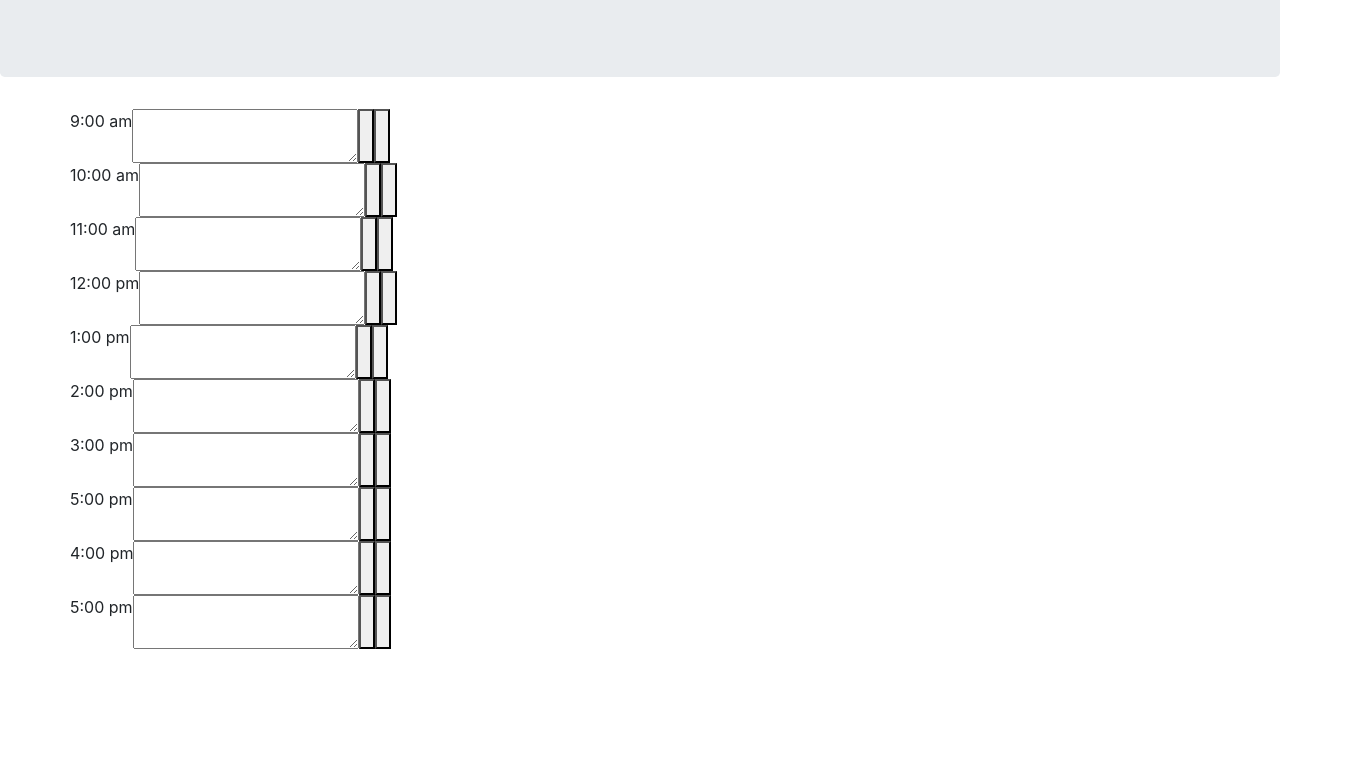
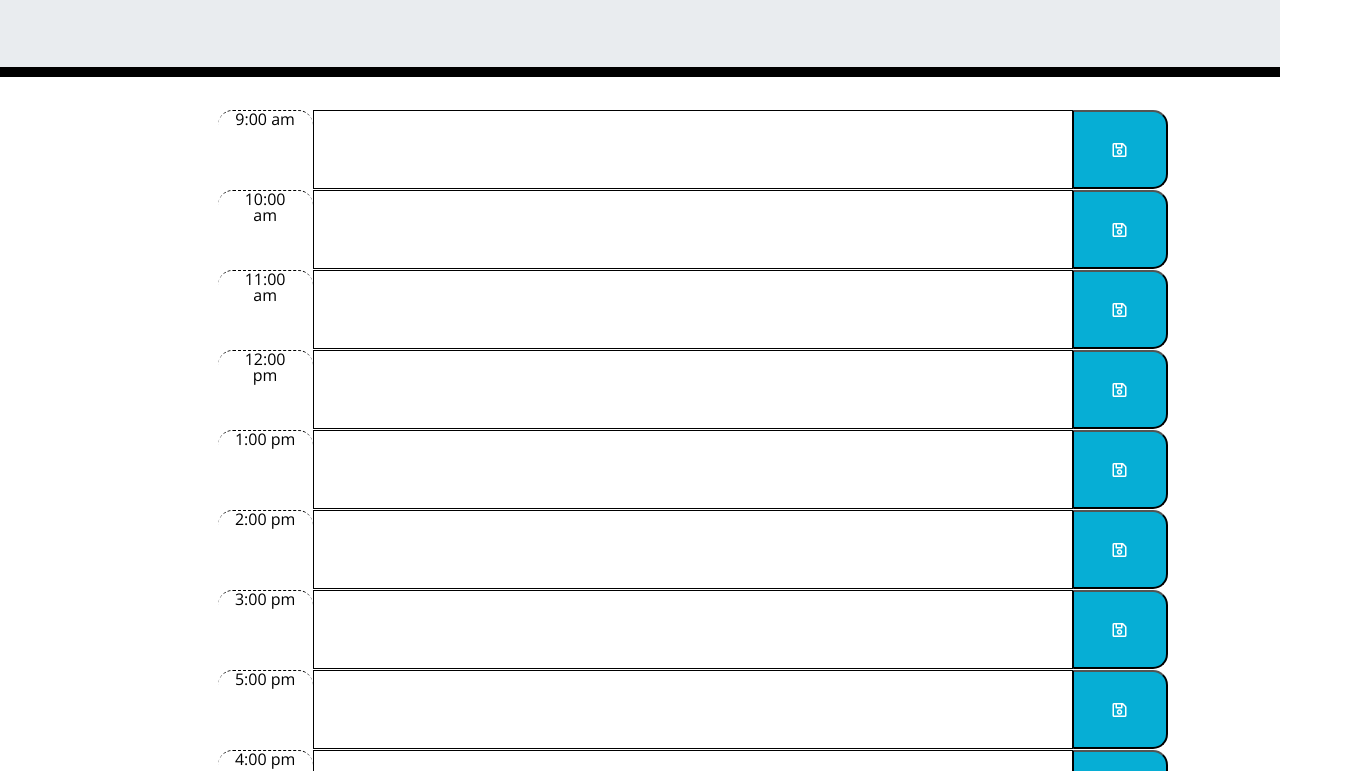
Before and after one commit to MatthewSonger/work-day-scheduler, a plain HTML site: page index.html in a window 1280 px wide. Shown: the part 191-962 px from the top of the page, 1358 px wide, since content can reach past the window. Before the commit the page ends 840 px from the top, so only its background shows below. Drawn offline with nearby package versions, Linux system fonts and the light colour scheme.

Commit message:
add boostrap and custom css

```diff
--- a/assets/css/styles.css
+++ b/assets/css/styles.css
@@ -6,7 +6,7 @@ body {
 
   textarea{
     background: transparent;
-    border: none;
+    border: 1px solid black;
     resize: none;
     color: #000000;
     border-left: 1px solid black;
@@ -15,14 +15,17 @@ body {
 
   .jumbotron {
     text-align: center;
-    background-color: transparent;
-    color: black;
+    color: rgb(8, 8, 8);
     border-radius: 0;
     border-bottom: 10px solid black;
   }
 
   .description{
     white-space: pre-wrap;
+  }
+
+  .container {
+    margin-left: 17%;
   }
 
   .time-block{
--- a/index.html
+++ b/index.html
@@ -18,7 +18,7 @@
       href="https://fonts.googleapis.com/css?family=Open+Sans&display=swap"
       rel="stylesheet"
     />
-    <link rel="stylesheet" href="style.css" />
+    <link rel="stylesheet" href="./assets/css/styles.css" />
     <title>Work Day Scheduler</title>
   </head>
 
@@ -32,73 +32,63 @@
       <!-- Timeblocks go here -->
 
       <div class="row">
-        <div>9:00 am</div>
-        <textarea></textarea>
-        <button><i></i></button>
-        <button><i></i></button>
+        <div class="col-1 hour time-block">9:00 am</div>
+        <textarea class="col-8 input"></textarea>
+        <button class="col-1 saveBtn"><i class="far fa-save"></i></button>
       </div>
 
       <div class="row">
-        <div>10:00 am</div>
-        <textarea></textarea>
-        <button><i></i></button>
-        <button><i></i></button>
+        <div class="col-1 hour time-block">10:00 am</div>
+        <textarea class="col-8 input"></textarea>
+        <button class="col-1 saveBtn"><i class="far fa-save"></i></button>
       </div>
 
       <div class="row">
-        <div>11:00 am</div>
-        <textarea></textarea>
-        <button><i></i></button>
-        <button><i></i></button>
+        <div class="col-1 hour time-block">11:00 am</div>
+        <textarea class="col-8 input"></textarea>
+        <button class="col-1 saveBtn"><i class="far fa-save"></i></button>
       </div>
 
       <div class="row">
-        <div>12:00 pm</div>
-        <textarea></textarea>
-        <button><i></i></button>
-        <button><i></i></button>
+        <div class="col-1 hour time-block">12:00 pm</div>
+        <textarea class="col-8 input"></textarea>
+        <button class="col-1 saveBtn"><i class="far fa-save"></i></button>
       </div>
 
       <div class="row">
-        <div>1:00 pm</div>
-        <textarea></textarea>
-        <button><i></i></button>
-        <button><i></i></button>
+        <div class="col-1 hour time-block">1:00 pm</div>
+        <textarea class="col-8 input"></textarea>
+        <button class="col-1 saveBtn"><i class="far fa-save"></i></button>
       </div>
 
       <div class="row">
-        <div>2:00 pm</div>
-        <textarea></textarea>
-        <button><i></i></button>
-        <button><i></i></button>
+        <div class="col-1 hour time-block">2:00 pm</div>
+        <textarea class="col-8 input"></textarea>
+        <button class="col-1 saveBtn"><i class="far fa-save"></i></button>
       </div>
 
       <div class="row">
-        <div>3:00 pm</div>
-        <textarea></textarea>
-        <button><i></i></button>
-        <button><i></i></button>
+        <div class="col-1 hour time-block">3:00 pm</div>
+        <textarea class="col-8 input"></textarea>
+        <button class="col-1 saveBtn"><i class="far fa-save"></i></button>
       </div>
 
       <div class="row">
-        <div>5:00 pm</div>
-        <textarea></textarea>
-        <button><i></i></button>
-        <button><i></i></button>
+        <div class="col-1 hour time-block">5:00 pm</div>
+        <textarea class="col-8 input"></textarea>
+        <button class="col-1 saveBtn"><i class="far fa-save"></i></button>
       </div>
 
       <div class="row">
-        <div>4:00 pm</div>
-        <textarea></textarea>
-        <button><i></i></button>
-        <button><i></i></button>
+        <div class="col-1 hour time-block">4:00 pm</div>
+        <textarea class="col-8 input"></textarea>
+        <button class="col-1 saveBtn"><i class="far fa-save"></i></button>
       </div>
 
       <div class="row">
-        <div>5:00 pm</div>
-        <textarea></textarea>
-        <button><i></i></button>
-        <button><i></i></button>
+        <div class="col-1 hour time-block">5:00 pm</div>
+        <textarea class="col-8 input"></textarea>
+        <button class="col-1 saveBtn"><i class="far fa-save"></i></button>
       </div>
     </div>
 
```
